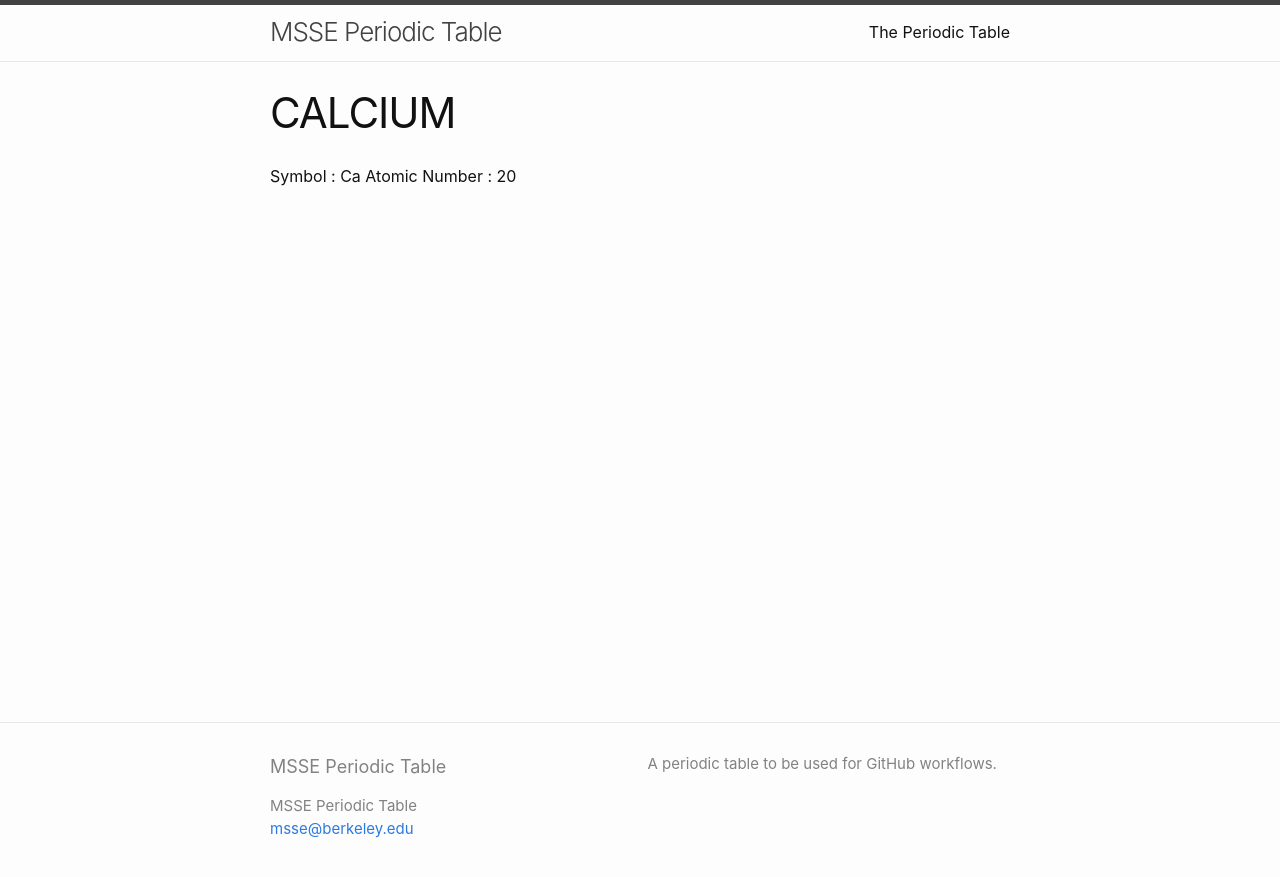
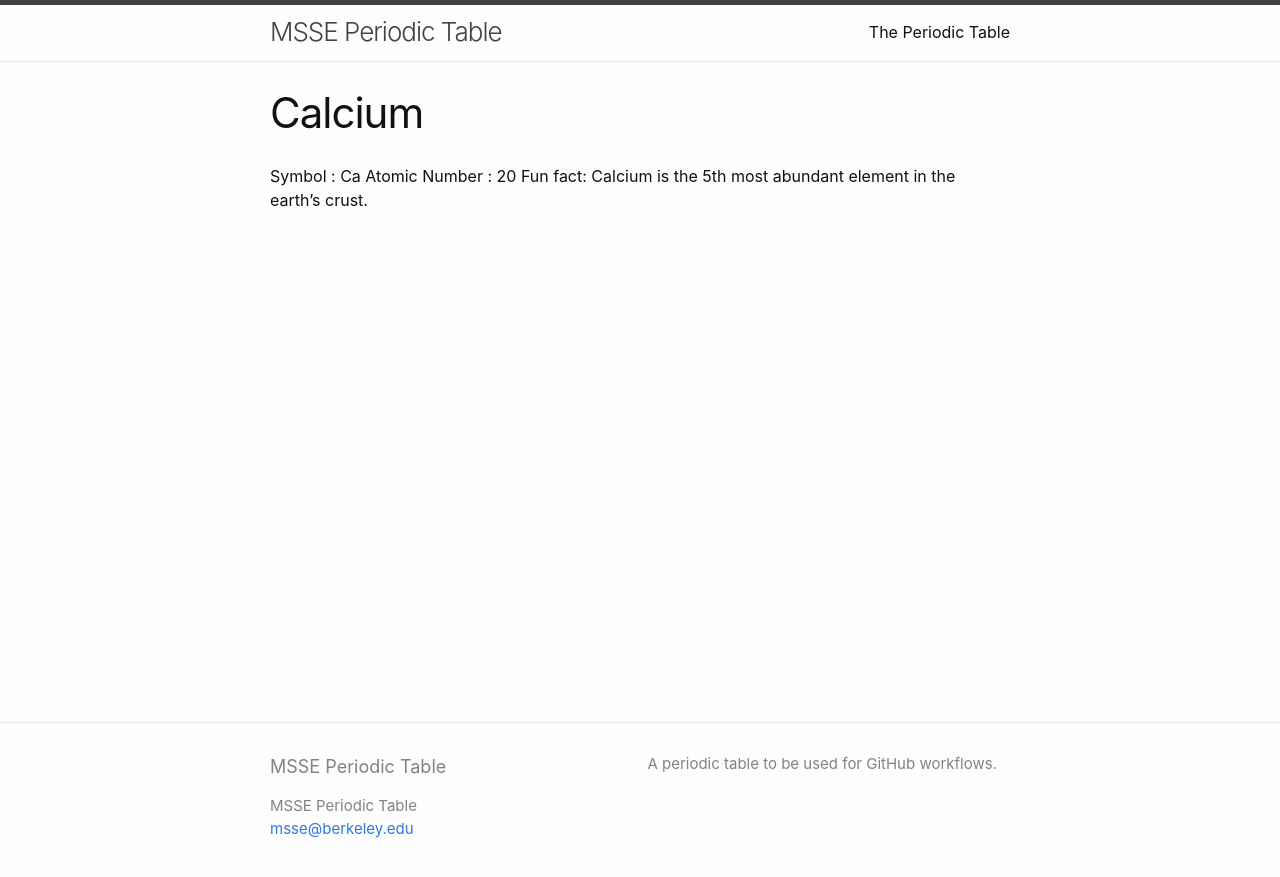
Before and after one commit to msse-chem-280-2023/periodic-table, a Jekyll site: the page built from elements/calcium.md, in a window 1280 px wide. Shown: the top 877 px of the page. Built offline with Jekyll 4.4.1, drawn with Linux system fonts in a browser that asks for light colours.

Commit message:
added Calcium

```diff
--- a/elements/calcium.md
+++ b/elements/calcium.md
@@ -1,8 +1,9 @@
 ---
 layout: page
-title: CALCIUM
+title: Calcium
 ---
 
 
 Symbol : Ca
 Atomic Number : 20
+Fun fact: Calcium is the 5th most abundant element in the earth's crust.
```
